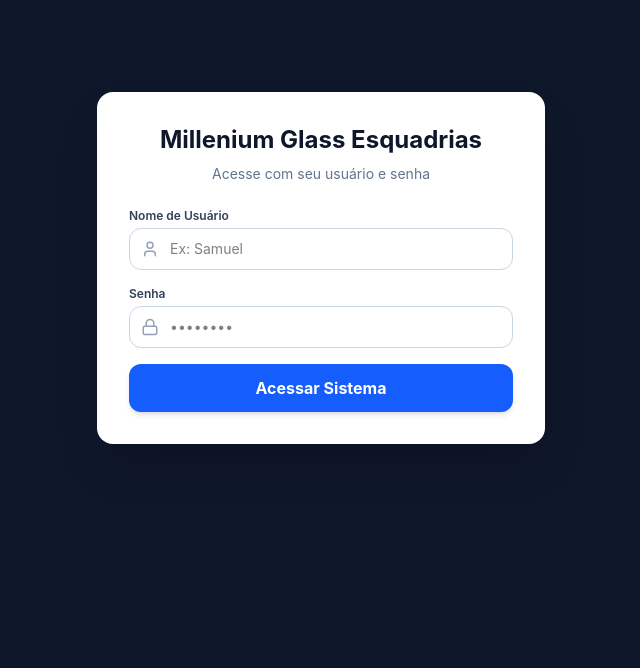
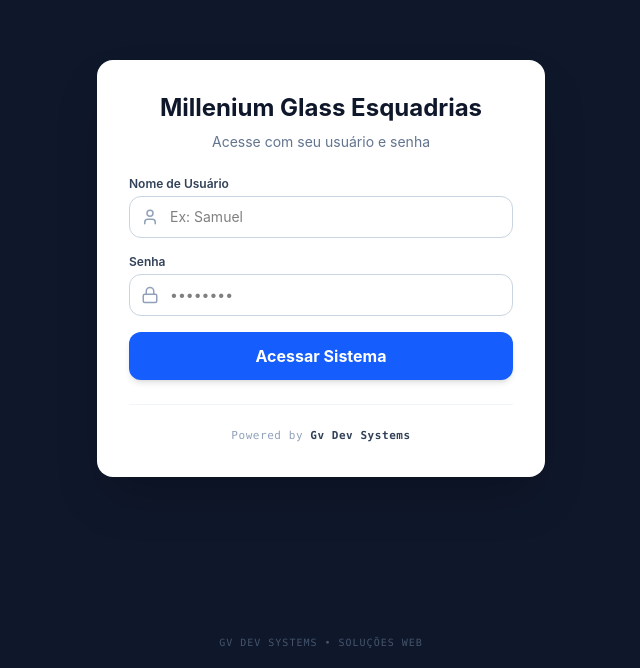
Before and after one commit to gabrielverass/Glass-Project, a React (Vite) app: page / in a window 1280 px wide. Shown: the part 132-800 px from the top of the page, without its empty margins (319-959 px from the left). Built offline with nearby package versions, Linux system fonts and the light colour scheme; no server answers; the HTML template or start-up script is replaced by a standard one.

Commit message:
Adiciona marca Gv Dev Systems na tela de login

```diff
--- a/src/App.jsx
+++ b/src/App.jsx
@@ -1,173 +1,114 @@
-import React, { useState, useEffect } from 'react'
-import { BrowserRouter, Routes, Route, Link, useLocation, Navigate } from 'react-router-dom'
-import {
-  LayoutDashboard, Package, Calculator, ShoppingBag,
-  Calendar, LogOut, User
-} from 'lucide-react'
+import React, { useState } from 'react'
+import { supabase } from '../lib/supabaseClient'
+import { Lock, User, Loader2, AlertCircle } from 'lucide-react'
 
-import Login from './pages/Login'
-import Dashboard from './pages/Dashboard'
-import Estoque from './pages/Estoque'
-import Cotador from './pages/Cotador'
-import Pedidos from './pages/Pedidos'
-import Visitas from './pages/Visitas'
+export default function Login({ onLoginSuccess }) {
+  const [usuarioInput, setUsuarioInput] = useState('')
+  const [senhaInput, setSenhaInput] = useState('')
+  const [loading, setLoading] = useState(false)
+  const [erro, setErro] = useState('')
 
-export default function App() {
-  const [session, setSession] = useState(null)
-  const [loading, setLoading] = useState(true)
+  const handleLogin = async (e) => {
+    e.preventDefault()
+    setLoading(true)
+    setErro('')
 
-  useEffect(() => {
-    const userSalvo = localStorage.getItem('vidracaria_user')
-    if (userSalvo) {
-      setSession(JSON.parse(userSalvo))
-    }
+    try {
+      const { data, error } = await supabase
+        .from('usuarios')
+        .select('*')
+        .eq('usuario', usuarioInput.trim())
+        .single()
+
+      if (error || !data) {
+        setErro('Usuário não encontrado.')
         setLoading(false)
-  }, [])
-
-  const handleLogout = () => {
-    localStorage.removeItem('vidracaria_user')
-    setSession(null)
+        return
       }
 
-  if (loading) {
-    return (
-      <div className="min-h-screen bg-slate-900 flex items-center justify-center text-white text-sm font-semibold">
-        Carregando sistema...
-      </div>
-    )
+      if (data.senha !== senhaInput.trim()) {
+        setErro('Senha incorreta.')
+        setLoading(false)
+        return
       }
 
-  if (!session) {
-    return <Login onLoginSuccess={(user) => setSession(user)} />
+      const userData = {
+        id: data.id,
+        nome: data.nome,
+        usuario: data.usuario,
+        cargo: data.cargo
       }
 
-  // Definição de Permissões por Cargo
-  const cargo = session.cargo || ''
-  const isTotal = cargo === 'Gerente' || cargo === 'Suporte' || cargo === 'Dona' || cargo === 'Administrador'
-  const isVendedor = cargo === 'Vendedor'
-  const isOperador = cargo === 'Operador' || cargo === 'Atendimento' || cargo === 'Estoquista'
-
-  // Define a página inicial padrão de cada perfil
-  const getRotaInicial = () => {
-    if (isVendedor) return "/cotador"
-    if (isOperador) return "/pedidos"
-    return "/"
+      localStorage.setItem('vidracaria_user', JSON.stringify(userData))
+      onLoginSuccess(userData)
+    } catch (err) {
+      setErro('Erro de conexão ao tentar fazer login.')
+    } finally {
+      setLoading(false)
+    }
   }
 
   return (
-    <BrowserRouter>
-      <div className="flex h-screen bg-slate-50 font-sans antialiased relative">
-        {/* Sidebar Nav */}
-        <aside className="w-64 bg-slate-900 text-white flex flex-col border-r border-slate-800">
-          <div className="p-6 border-b border-slate-800">
-            <h2 className="text-xl font-bold text-blue-400 tracking-tight">Millenium Glass</h2>
-            <span className="text-xs text-slate-400 font-medium">Gestão & Esquadrias</span>
+    <div className="min-h-screen bg-slate-900 flex flex-col items-center justify-center p-4 relative">
+      <div className="bg-white rounded-2xl shadow-2xl w-full max-w-md p-8 space-y-6">
+        <div className="text-center space-y-2">
+          <h1 className="text-2xl font-bold text-slate-900">Millenium Glass Esquadrias</h1>
+          <p className="text-sm text-slate-500">Acesse com seu usuário e senha</p>
         </div>
 
-          <nav className="flex-1 p-4 space-y-1">
-            {/* Dashboard: Apenas Gerente, Suporte, Dona e Administrador */}
-            {isTotal && (
-              <NavItem to="/" icon={<LayoutDashboard size={18} />} label="Dashboard" />
+        {erro && (
+          <div className="bg-red-50 text-red-700 p-3 rounded-xl text-xs font-medium border border-red-200 flex items-center gap-2">
+            <AlertCircle size={16} /> {erro}
+          </div>
         )}
 
-            {/* Controle de Estoque */}
-            {isTotal && (
-              <NavItem to="/estoque" icon={<Package size={18} />} label="Controle de Estoque" />
-            )}
+        <form onSubmit={handleLogin} className="space-y-4">
+          <div>
+            <label className="block text-xs font-semibold text-slate-700 mb-1">Nome de Usuário</label>
+            <div className="relative flex items-center">
+              <User size={18} className="absolute left-3 text-slate-400" />
+              <input
+                type="text" required placeholder="Ex: Samuel"
+                value={usuarioInput} onChange={(e) => setUsuarioInput(e.target.value)}
+                className="w-full pl-10 pr-3 py-2.5 border border-slate-300 rounded-xl text-sm focus:border-blue-600 focus:outline-none"
+              />
+            </div>
+          </div>
 
-            {/* Cotador de Insumos */}
-            {(isTotal || isVendedor) && (
-              <NavItem to="/cotador" icon={<Calculator size={18} />} label="Cotador de Insumos" />
-            )}
-
-            {/* Pedidos & Vendas */}
-            {(isTotal || isOperador) && (
-              <NavItem to="/pedidos" icon={<ShoppingBag size={18} />} label="Pedidos & Vendas" />
-            )}
-
-            {/* Visitas Técnicas */}
-            {(isTotal || isOperador) && (
-              <NavItem to="/visitas" icon={<Calendar size={18} />} label="Visitas Técnicas" />
-            )}
-          </nav>
-
-          {/* Dados do Usuário Logado, Botão Sair & Marca Gv Dev Systems */}
-          <div className="p-4 border-t border-slate-800 space-y-3">
-            <div className="flex items-center gap-3 text-xs text-slate-300">
-              <User size={16} className="text-blue-400" />
           <div>
-                <span className="font-semibold block text-white">{session.nome}</span>
-                <span className="text-slate-400 text-[10px]">{session.cargo}</span>
+            <label className="block text-xs font-semibold text-slate-700 mb-1">Senha</label>
+            <div className="relative flex items-center">
+              <Lock size={18} className="absolute left-3 text-slate-400" />
+              <input
+                type="password" required placeholder="••••••••"
+                value={senhaInput} onChange={(e) => setSenhaInput(e.target.value)}
+                className="w-full pl-10 pr-3 py-2.5 border border-slate-300 rounded-xl text-sm focus:border-blue-600 focus:outline-none"
+              />
             </div>
           </div>
 
           <button
-              onClick={handleLogout}
-              className="w-full flex items-center gap-2 px-3 py-2 rounded-lg text-xs font-semibold text-red-400 hover:bg-red-500/10 transition cursor-pointer"
+            type="submit" disabled={loading}
+            className="w-full bg-blue-600 hover:bg-blue-700 text-white font-bold py-3 rounded-xl transition shadow-md disabled:opacity-50 cursor-pointer flex items-center justify-center gap-2"
           >
-              <LogOut size={16} /> Sair da Conta
+            {loading ? <Loader2 className="animate-spin" size={18} /> : 'Acessar Sistema'}
           </button>
+        </form>
 
-            {/* Assinatura no Rodapé do Menu */}
-            <div className="pt-2.5 border-t border-slate-800/60 text-center select-none">
-              <span className="text-[10px] tracking-wider text-slate-500 font-mono">
-                Powered by <strong className="text-slate-300 font-bold">Gv Dev Systems</strong>
+        {/* Assinatura no Rodapé do Cartão de Login */}
+        <div className="pt-4 border-t border-slate-100 text-center select-none">
+          <span className="text-[11px] tracking-wider text-slate-400 font-mono">
+            Powered by <strong className="text-slate-700 font-bold">Gv Dev Systems</strong>
           </span>
         </div>
       </div>
-        </aside>
 
-        {/* Content Area */}
-        <main className="flex-1 overflow-y-auto relative">
-          <Routes>
-            <Route
-              path="/"
-              element={isTotal ? <Dashboard /> : <Navigate to={getRotaInicial()} replace />}
-            />
-            <Route
-              path="/estoque"
-              element={isTotal ? <Estoque /> : <Navigate to={getRotaInicial()} replace />}
-            />
-            <Route
-              path="/cotador"
-              element={(isTotal || isVendedor) ? <Cotador /> : <Navigate to={getRotaInicial()} replace />}
-            />
-            <Route
-              path="/pedidos"
-              element={(isTotal || isOperador) ? <Pedidos /> : <Navigate to={getRotaInicial()} replace />}
-            />
-            <Route
-              path="/visitas"
-              element={(isTotal || isOperador) ? <Visitas /> : <Navigate to={getRotaInicial()} replace />}
-            />
-            <Route path="*" element={<Navigate to={getRotaInicial()} replace />} />
-          </Routes>
-
-          {/* Marca d'água discreta e fixa no canto inferior direito */}
-          <div className="fixed bottom-3 right-4 pointer-events-none select-none text-[11px] font-mono text-slate-500/60 font-semibold tracking-wider z-50 bg-slate-200/50 backdrop-blur-xs px-2.5 py-1 rounded-md border border-slate-300/40 shadow-xs">
-            Gv Dev Systems
+      {/* Assinatura discreta no rodapé da tela escura */}
+      <div className="absolute bottom-4 text-center select-none">
+        <span className="text-[10px] tracking-widest text-slate-600 font-mono uppercase">
+          Gv Dev Systems • Soluções Web
+        </span>
       </div>
-        </main>
     </div>
-    </BrowserRouter>
   )
 }
-
-function NavItem({ to, icon, label }) {
-  const location = useLocation()
-  const isActive = location.pathname === to
-
-  return (
-    <Link
-      to={to}
-      className={`flex items-center gap-3 px-3 py-2.5 rounded-lg text-sm font-medium transition ${
-        isActive
-          ? 'bg-blue-600 text-white shadow-sm'
-          : 'text-slate-400 hover:bg-slate-800 hover:text-slate-200'
-      }`}
-    >
-      {icon}
-      {label}
-    </Link>
-  )
-}
```
Lines whose indentation alone changed are shown as unchanged.
